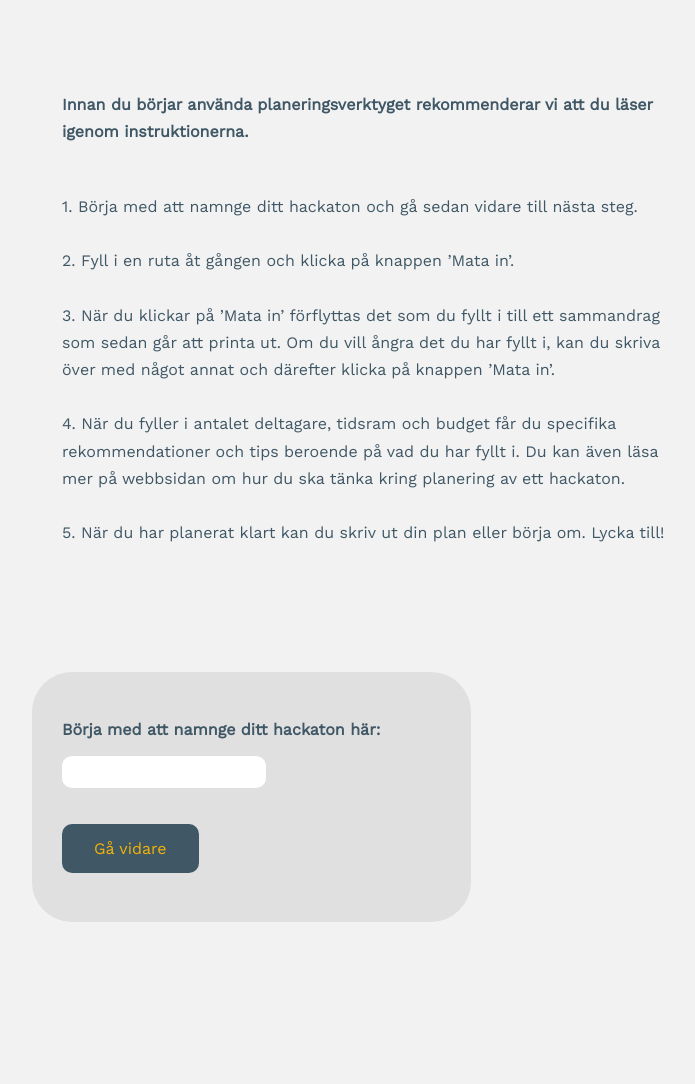
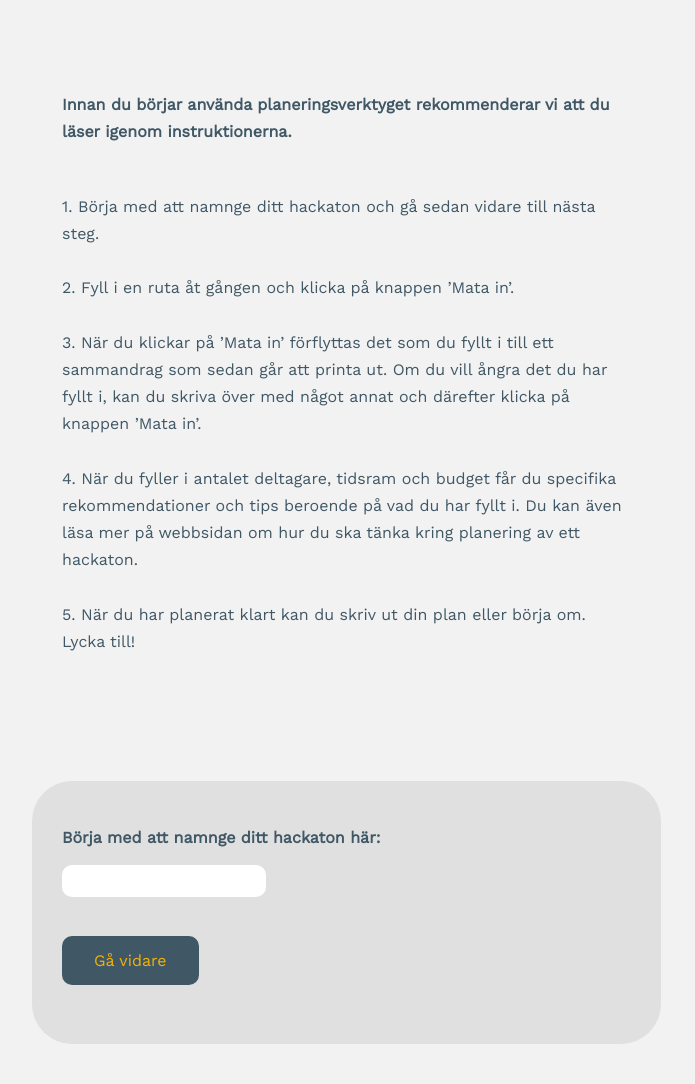
Before and after one commit to Emmaasofiaa/Hackaton, a Flask app: page /login in a window 1280 px wide. Shown: the whole page, without its empty margins (16-711 px from the left). Before the commit the page ends 922 px from the top, so only its background shows below. Run offline with Flask 2, Linux system fonts and the light colour scheme.

Commit message:
Update main.css

```diff
--- a/static/css/main.css
+++ b/static/css/main.css
@@ -157,13 +157,13 @@ a:visited {
 }
 
 .left{
-  width: 50%;
+  width: 45%;
   margin: 40px;
   padding: 30px;
 }
 
 .right{
-  width: 30%;
+  width: 45%;
   background-color: #E0E0E0;
   border-radius: 40px;
   margin: 40px;
```
